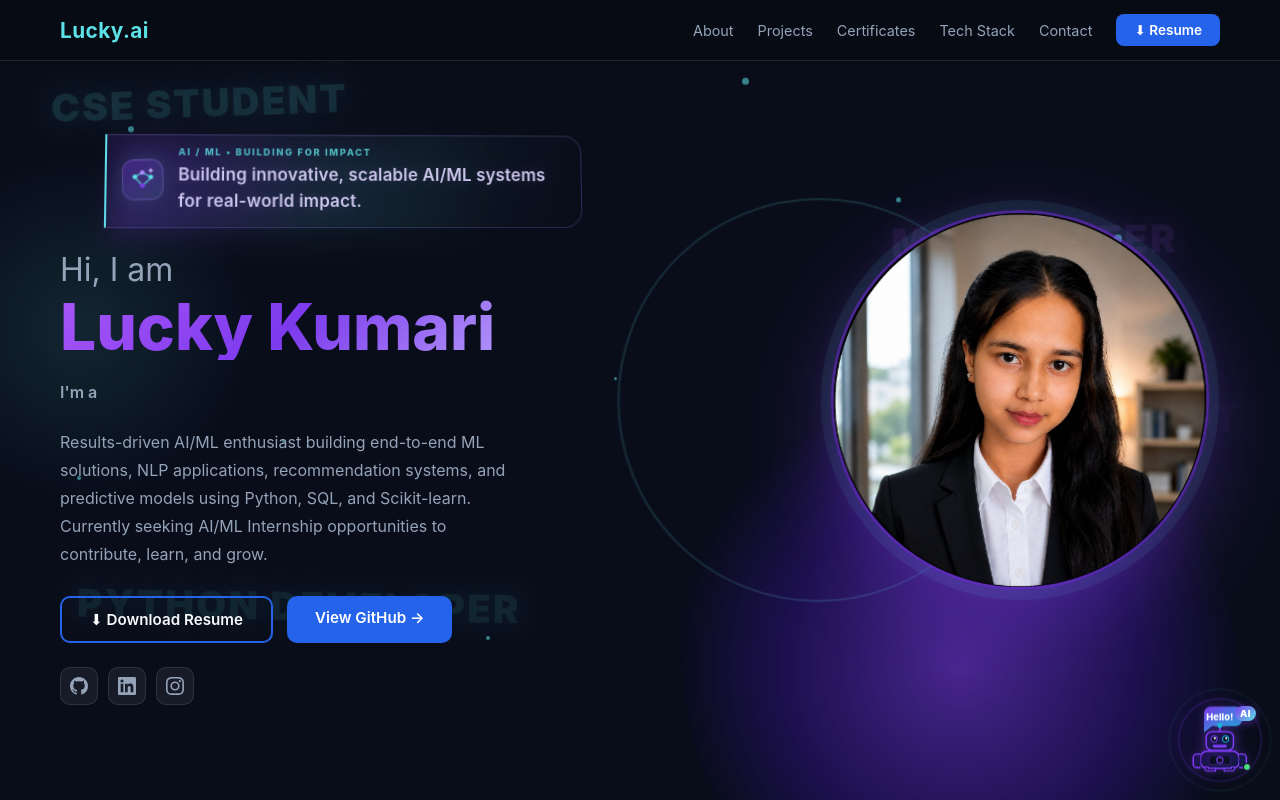
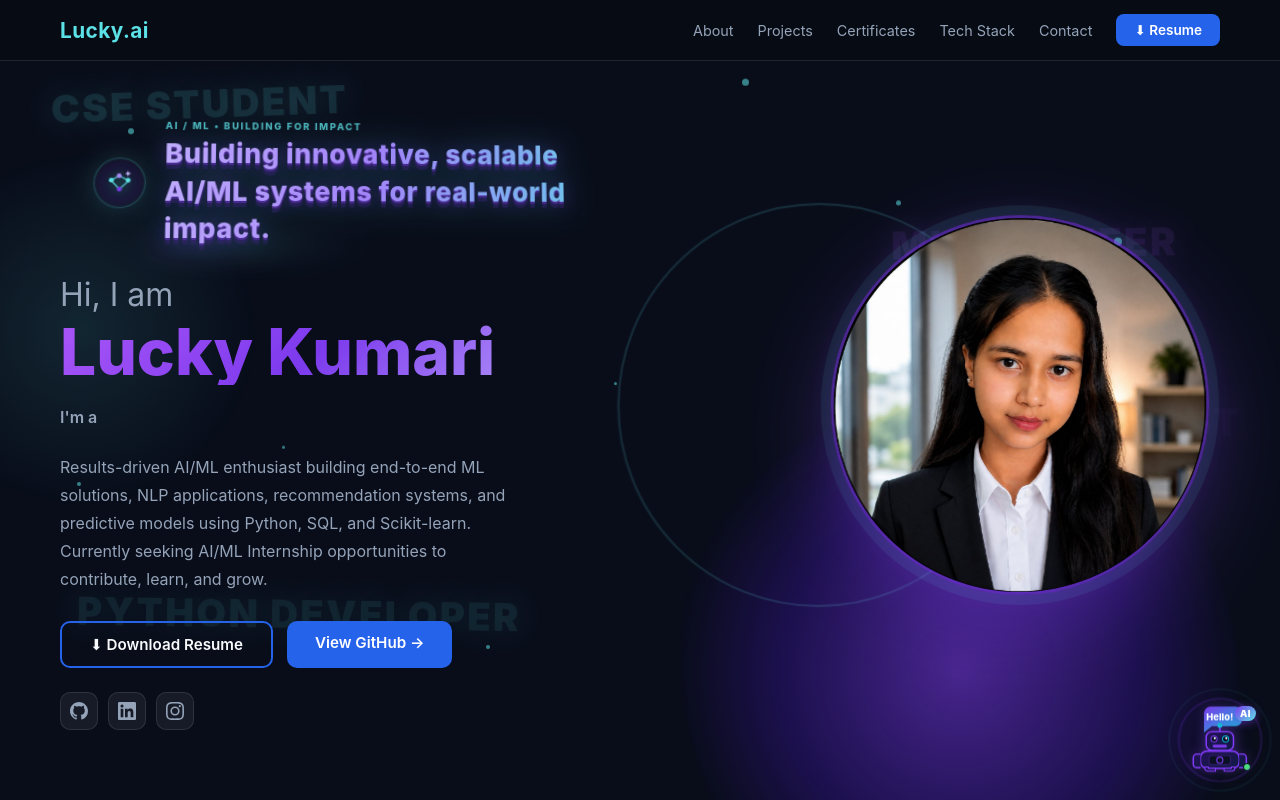
Before and after one commit to luckylucky110507/portfolio-, a React (Vite) app: page / in a window 1280 px wide. Shown: the top 800 px of the page. Built offline with nearby package versions, Linux system fonts and the light colour scheme.

Commit message:
Update App.css

```diff
--- a/src/App.css
+++ b/src/App.css
@@ -309,38 +309,34 @@ body {
   position: relative;
   display: flex;
   align-items: center;
-  gap: 12px;
-  max-width: 475px;
-  margin: 0 0 22px clamp(20px, 4vw, 48px);
-  padding: 11px 18px 12px;
-  border: 1px solid rgba(167, 139, 250, .2);
-  border-left: 2px solid var(--teal);
-  border-radius: 0 18px 18px 0;
-  background: linear-gradient(105deg, rgba(124, 58, 237, .12), rgba(92, 225, 230, .045) 65%, transparent);
-  color: rgba(221, 214, 254, .9);
-  font-size: clamp(.92rem, 1.55vw, 1.06rem);
-  font-weight: 560;
-  line-height: 1.55;
-  letter-spacing: .01em;
+  gap: 14px;
+  max-width: 560px;
+  margin: 0 0 24px clamp(20px, 4vw, 48px);
+  padding: 3px 0;
+  color: var(--purple-light);
+  font-size: clamp(1.28rem, 2.5vw, 1.64rem);
+  font-weight: 780;
+  line-height: 1.4;
+  letter-spacing: .02em;
   transform-style: preserve-3d;
-  perspective: 900px;
-  box-shadow: inset 0 1px 0 rgba(255, 255, 255, .04), 0 10px 26px rgba(5, 3, 20, .16);
-  text-shadow: 0 0 14px rgba(167, 139, 250, .22);
+  perspective: 700px;
+  text-shadow: 0 0 22px rgba(124, 58, 237, .24);
   animation: heroTagline3d .8s .35s cubic-bezier(.2, .8, .2, 1) both;
 }
 
 .hero-tagline-icon {
   display: grid;
   place-items: center;
-  flex: 0 0 40px;
-  width: 40px;
-  height: 40px;
-  border: 1px solid rgba(167, 139, 250, .28);
-  border-radius: 12px;
-  background: linear-gradient(145deg, rgba(124, 58, 237, .3), rgba(92, 225, 230, .12));
+  flex: 0 0 48px;
+  width: 48px;
+  height: 48px;
+  border: 1px solid rgba(92, 225, 230, .3);
+  border-radius: 50%;
+  background: radial-gradient(circle, rgba(92, 225, 230, .18), rgba(124, 58, 237, .12) 52%, transparent 72%);
   color: var(--teal);
-  box-shadow: 0 0 18px rgba(92, 225, 230, .14), inset 0 1px 0 rgba(255, 255, 255, .08);
-  transform: translateZ(10px) rotate(-4deg);
+  box-shadow: 0 0 22px rgba(92, 225, 230, .18), inset 0 0 12px rgba(167, 139, 250, .12);
+  transform: translateZ(18px) rotate(-5deg) rotateY(-8deg);
+  filter: drop-shadow(0 5px 8px rgba(5, 3, 20, .35));
   animation: taglineIconFloat 4.8s 1.2s ease-in-out infinite;
 }
 
@@ -366,7 +362,14 @@ body {
 
 .hero-tagline-text {
   display: inline-block;
+  background: linear-gradient(100deg, #c4b5fd 0%, #a78bfa 42%, #5ce1e6 100%);
+  -webkit-background-clip: text;
+  background-clip: text;
+  color: transparent;
+  -webkit-text-fill-color: transparent;
+  filter: drop-shadow(0 2px 0 rgba(77, 45, 150, .9)) drop-shadow(0 4px 0 rgba(54, 35, 112, .5)) drop-shadow(0 0 15px rgba(92, 225, 230, .25));
   transform-style: preserve-3d;
+  transform: translateZ(24px) rotateX(2deg) rotateY(-3deg);
   animation: taglineFloat 5.8s 1.2s ease-in-out infinite;
 }
 
@@ -374,12 +377,15 @@ body {
   content: '';
   position: absolute;
   z-index: -1;
-  inset: 8px -18px -10px 14px;
-  border-radius: 0 20px 20px 0;
-  background: linear-gradient(90deg, rgba(124, 58, 237, .24), rgba(92, 225, 230, .08), transparent 80%);
-  filter: blur(13px);
-  opacity: .65;
-  transform: translateZ(-15px);
+  left: 46px;
+  bottom: -4px;
+  width: 210px;
+  height: 18px;
+  border-radius: 50%;
+  background: linear-gradient(90deg, rgba(124, 58, 237, .26), rgba(92, 225, 230, .12), transparent);
+  filter: blur(12px);
+  opacity: .7;
+  transform: translateZ(-15px) rotate(-2deg);
   animation: taglineGlow 4.5s ease-in-out infinite;
 }
 
@@ -397,12 +403,12 @@ body {
   42%,
   72% {
     opacity: 1;
-    transform: perspective(800px) rotateX(0deg) rotateY(-2deg) translate3d(0, -2px, 14px);
+    transform: perspective(800px) rotateX(1deg) rotateY(-4deg) translate3d(0, -3px, 28px);
   }
 
   100% {
     opacity: 1;
-    transform: perspective(800px) rotateX(3deg) rotateY(2deg) translate3d(0, 0, 4px);
+    transform: perspective(800px) rotateX(4deg) rotateY(3deg) translate3d(0, 0, 14px);
   }
 }
 
@@ -428,7 +434,7 @@ body {
   }
 
   50% {
-    transform: translate3d(4px, -3px, 7px) rotateX(1deg) rotateY(1deg);
+    transform: translate3d(6px, -6px, 18px) rotateX(3deg) rotateY(3deg);
   }
 }
 
@@ -440,7 +446,7 @@ body {
   }
 
   50% {
-    transform: translateZ(16px) rotate(4deg) translateY(-3px);
+    transform: translateZ(22px) rotate(4deg) rotateY(8deg) translateY(-4px);
   }
 }
 
@@ -3054,13 +3060,15 @@ footer {
   .hero-tagline {
     max-width: calc(100% - 12px);
     margin-left: 12px;
-    padding-right: 14px;
+    padding-right: 0;
+    font-size: 1.12rem;
   }
 
   .hero-tagline-icon {
-    flex-basis: 34px;
-    width: 34px;
-    height: 34px;
+    flex-basis: 38px;
+    width: 38px;
+    height: 38px;
+    border-radius: 50%;
   }
 
   .hero-tagline-icon svg {
```
